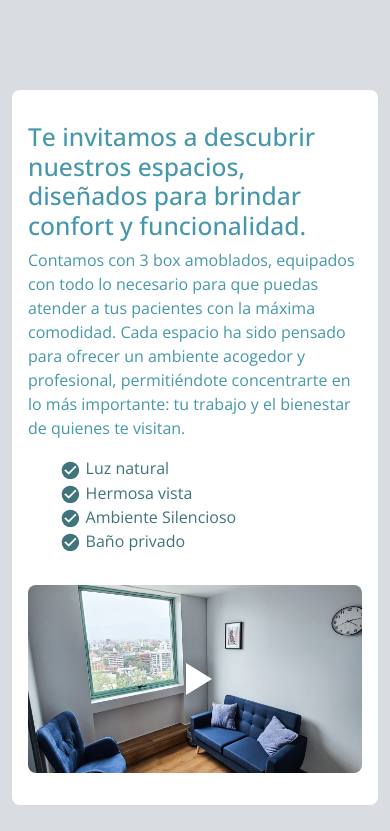
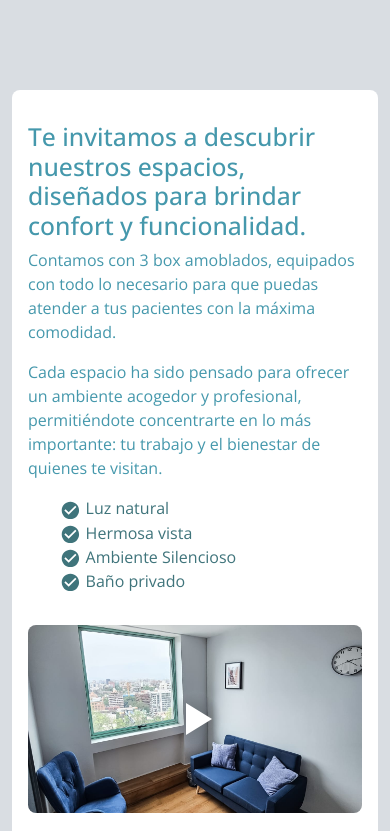
Before and after one commit to ssalinascalibar/espacio-box-noLogin, a React (Vite) app: page / in a window 390 px wide. Shown: the part 1313-2144 px from the top of the page. Built offline with nearby package versions, Linux system fonts and the light colour scheme.

Commit message:
mod col responsive videosection

```diff
--- a/src/features/boxes/Boxes.jsx
+++ b/src/features/boxes/Boxes.jsx
@@ -13,7 +13,6 @@ import "react-image-gallery/styles/css/image-gallery.css";
 export default function Boxes() {
   const [boxes, setBoxes] = useState([]);
   const [filterBoxes, setFilterBoxes] = useState([]);
-  console.log(filterBoxes)
 
   useEffect(() => {
     const getBoxes = async () => {
--- a/src/features/boxes/BoxesBtn.jsx
+++ b/src/features/boxes/BoxesBtn.jsx
@@ -27,7 +27,7 @@ export function GalleryShowBtn({ boxes, setFilterBoxes }) {
 
     const handleButton = (e) => {
       let typeProject = e.target.value;
-      console.log(typeProject)
+
       typeProject !== "all"
         ? setFilterBoxes(boxes.filter((b) => b.originalTitle === typeProject))
         : setFilterBoxes(boxes);
--- a/src/features/home/VideoSection.jsx
+++ b/src/features/home/VideoSection.jsx
@@ -9,19 +9,40 @@ export default function VideoSection() {
     <>
       <div className="videoSection backgroundSection">
         <Row>
-        <Col xs={12} md={12} xl={5}>
+          <Col xs={12} md={12} xl={6} className="col-style-videoSection">
             <h2>
-          Te invitamos a descubrir nuestros espacios, diseñados para brindar confort y funcionalidad.
+              Te invitamos a descubrir nuestros espacios, diseñados para brindar
+              confort y funcionalidad.
             </h2>
-          <p>Contamos con 3 box amoblados, equipados con todo lo necesario para que puedas atender a tus pacientes con la máxima comodidad. Cada espacio ha sido pensado para ofrecer un ambiente acogedor y profesional, permitiéndote concentrarte en lo más importante: tu trabajo y el bienestar de quienes te visitan.</p>
+            <p>
+              Contamos con 3 box amoblados, equipados con todo lo necesario para
+              que puedas atender a tus pacientes con la máxima comodidad.
+            </p>
+            <p>
+              Cada espacio ha sido pensado para ofrecer un ambiente acogedor y
+              profesional, permitiéndote concentrarte en lo más importante: tu
+              trabajo y el bienestar de quienes te visitan.
+            </p>
             <ul>
-            <li><MdCheckCircle/>Luz natural</li>
-            <li><MdCheckCircle />Hermosa vista</li>
-            <li><MdCheckCircle />Ambiente Silencioso</li>
-            <li><MdCheckCircle />Baño privado</li>
+              <li>
+                <MdCheckCircle />
+                Luz natural
+              </li>
+              <li>
+                <MdCheckCircle />
+                Hermosa vista
+              </li>
+              <li>
+                <MdCheckCircle />
+                Ambiente Silencioso
+              </li>
+              <li>
+                <MdCheckCircle />
+                Baño privado
+              </li>
             </ul>
           </Col>
-        <Col xs={12} md={12} xl={7}>
+          <Col xs={12} md={12} xl={6}>
             <div className="player-wrapper">
               <ReactPlayer
                 className="react-player"
--- a/src/features/home/videoSection.css
+++ b/src/features/home/videoSection.css
@@ -6,3 +6,10 @@
 .videoSection ul li {
   color: var(--secondary-color);
 }
+
+@media screen and (min-width: 992px) {
+
+  .col-style-videoSection{
+    padding: 0 4rem 0 1rem;
+  }
+}
```
Lines whose indentation alone changed are shown as unchanged.
